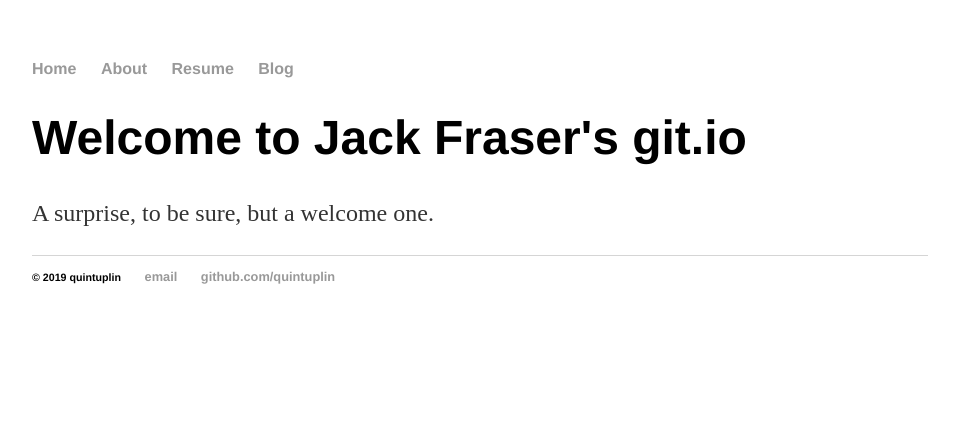
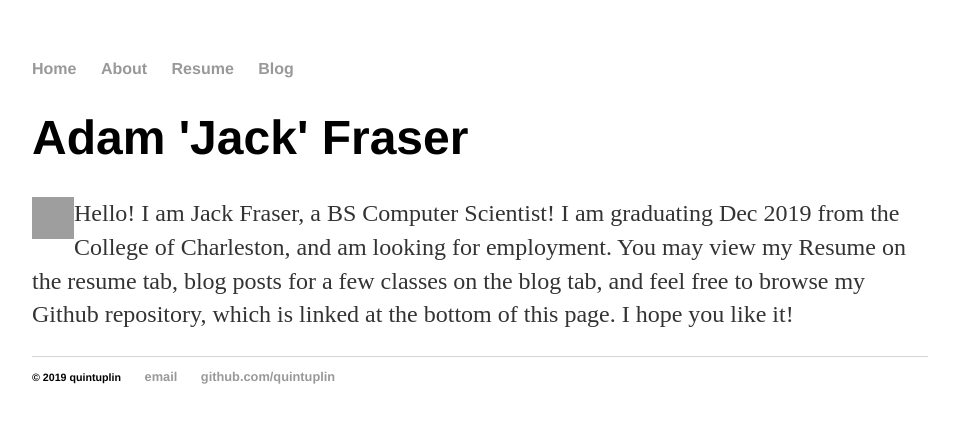
Before and after one commit to Quintuplin/quintuplin.github.io, a Jekyll site: the page built from index.html, in a window 1280 px wide. Shown: the top 423 px of the page, without its empty margins (160-1119 px from the left). Built offline with Jekyll 4.4.1, drawn with Linux system fonts in a browser that asks for light colours; grey boxes are pictures that could not be loaded.

Commit message:
Update index.html

```diff
--- a/index.html
+++ b/index.html
@@ -3,6 +3,17 @@ layout: default
 title: Jack Fraser
 ---
 <div class="blurb">
-	<h1>Welcome to Jack Fraser's git.io</h1>
-	<p>A surprise, to be sure, but a welcome one.</a></p>
+	<h1>Adam 'Jack' Fraser</h1>
+
+	<p><img src="smiley.gif" alt="Smiley face" width="42" height="42" align="left">
+	    Hello! I am Jack Fraser, a BS Computer Scientist!
+	    <ln>
+	    I am graduating Dec 2019 from the College of Charleston, and am looking for employment.
+	    <ln>
+	    You may view my Resume on the resume tab, blog posts for a few classes on the blog tab, and feel free to browse my Github repository, which is linked at the bottom of this page.
+	    <ln>
+	    I hope you like it!
+	    <ln>
+	</p>
+
 </div><!-- /.blurb -->
```
